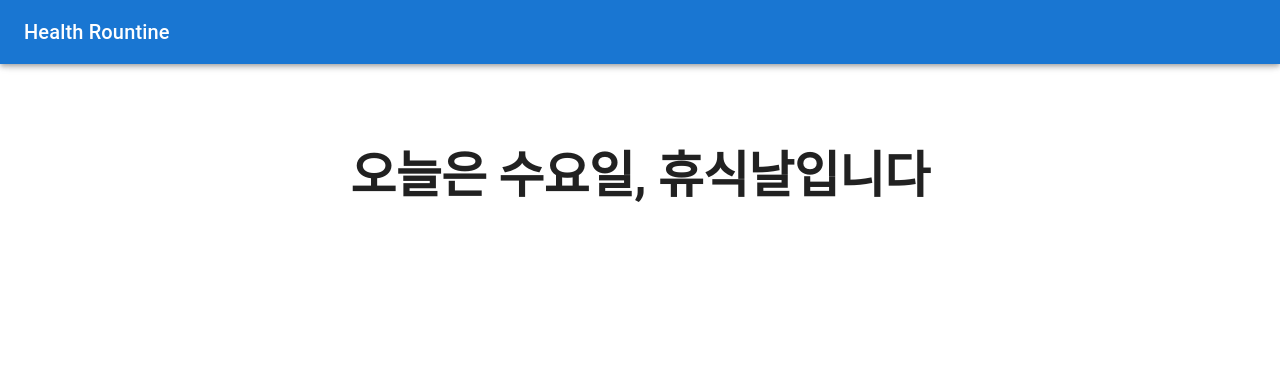
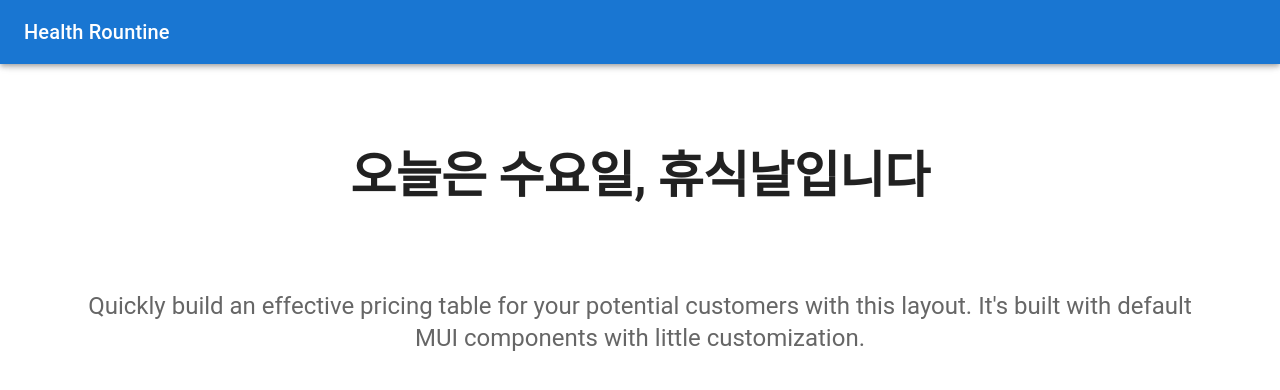
Before and after one commit to Evelops/react-health-routine, a React (Create React App) app: page / in a window 1280 px wide. Shown: the top 390 px of the page. Built offline with nearby package versions, Linux system fonts and the light colour scheme.

Commit message:
README 수정

```diff
--- a/src/App.js
+++ b/src/App.js
@@ -16,6 +16,11 @@ export default function App() {
         <Typography variant="h2" component="div" align="center" color="text.primary">
               <Days/>
             </Typography>
+            <Typography variant="h5" component="p" align="center" color="text.secondary">
+            Quickly build an effective pricing table for your potential customers with
+          this layout. It&apos;s built with default MUI components with little
+          customization.
+            </Typography>
         </Box>
       </Container>
   </div>
```
Also changed, not shown: 1 other file (tests, documents, lock files or other folders).
